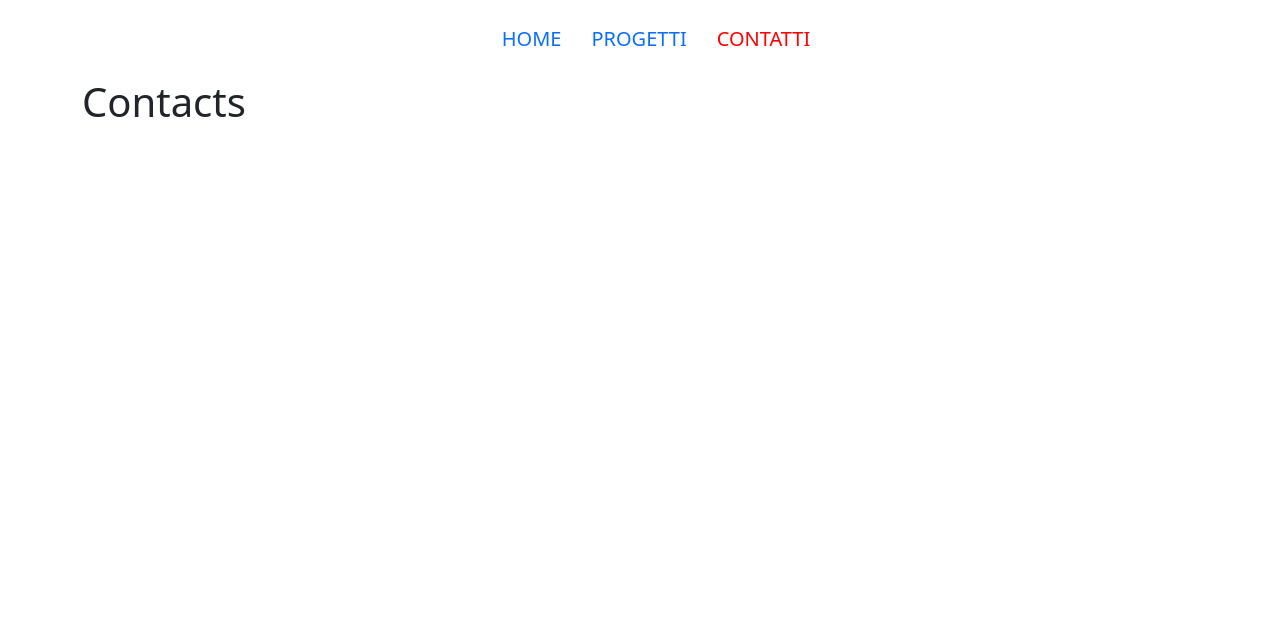
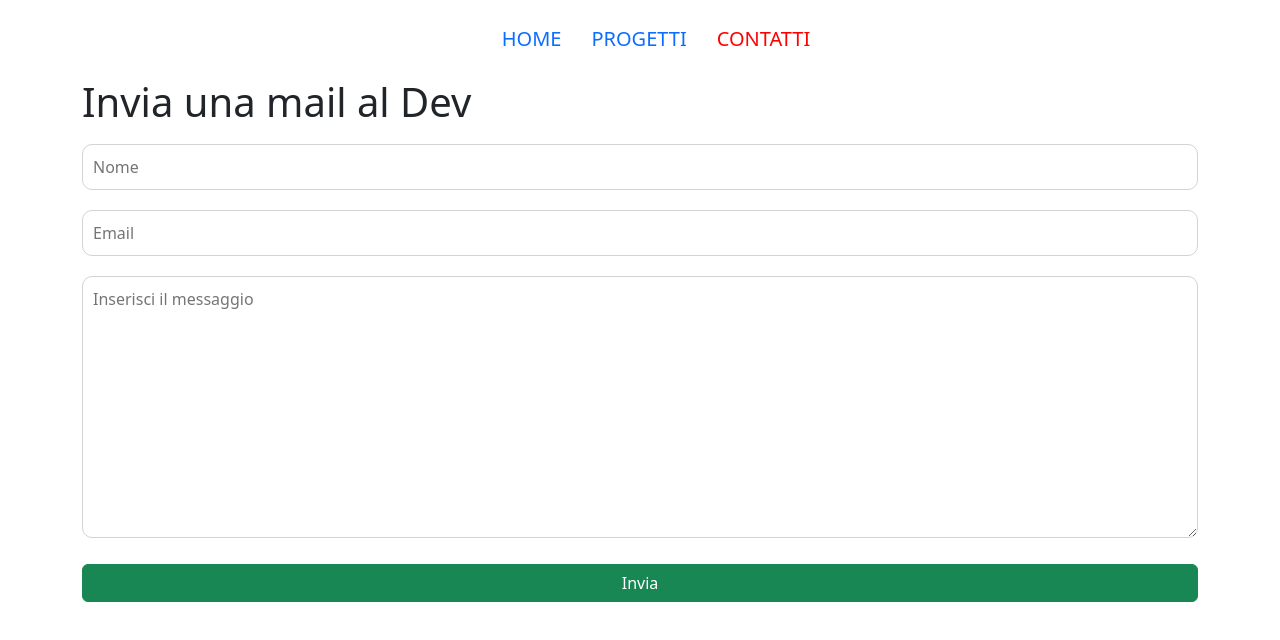
Before and after one commit to Devfrank94/vite-boolfolio, a Vue app: page /contacts in a window 1280 px wide. Shown: the top 640 px of the page. Built offline with nearby package versions, Linux system fonts and the light colour scheme; the HTML template or start-up script is replaced by a standard one.

Commit message:
create contact form and attach to contact vue

```diff
--- a/src/components/pages/Contacts.vue
+++ b/src/components/pages/Contacts.vue
@@ -1,9 +1,12 @@
 <script>
-
+import ContactForm from '../partials/ContactForm.vue'
 
 
 export default {
   name:'Contacts',
+  components:{
+    ContactForm
+  }
 
 
 }
@@ -12,7 +15,10 @@ export default {
 <template>
 
 
-<h1>Contacts</h1>
+<h1>Invia una mail al Dev</h1>
+
+
+<ContactForm/>
 
 
 
--- /dev/null
+++ b/src/components/partials/ContactForm.vue
@@ -0,0 +1,102 @@
+<script>
+import {store} from '../../data/store.js'
+import axios from 'axios';
+
+export default {
+    name:'ContactForm',
+    data(){
+      return{
+        name: '',
+        email: '',
+        message: '',
+        errors: {},
+        sending: false,
+        success: false
+
+      }
+    },
+
+    methods:{
+      sendForm(){
+        this.sending = true;
+        const data = {
+        name: this.name,
+        email: this.email,
+        message: this.message
+      }
+      axios.post(`${store.apiUrl}contacts`, data)
+      .then(result => {
+        this.sending = false;
+        this.success = result.data.success;
+        if(!result.data.success){
+          this.errors = result.data.errors;
+        }else{
+          this.errors = {};
+        }
+      })
+      .catch(error => {
+          this.sending = false;
+          this.errors = { message: ['C\'è un errore nel form.'] };
+          console.error(error);
+        });
+    }
+  }
+}
+
+
+</script>
+<template>
+
+  <form v-if="!success" @submit.prevent="sendForm()">
+    <div>
+      <input :class="{'error-form': errors.name}" v-model.trim="name" type="text" name="name" placeholder="Nome">
+      <p v-for="(error, index) in errors.name" :key="index" class="error-msg ms-2">{{ error }}</p>
+    </div>
+    <div>
+      <input :class="{'error-form': errors.email}"  v-model.trim="email" type="email" name="email" placeholder="Email">
+      <p v-for="(error, index) in errors.email" :key="index" class="error-msg ms-2">{{ error }}</p>
+    </div>
+    <div>
+      <textarea :class="{'error-form': errors.message}"  v-model.trim="message" name="message" placeholder="Inserisci il messaggio" cols="30" rows="10"></textarea>
+      <p v-for="(error, index) in errors.message" :key="index" class="error-msg ms-2">{{ error }}</p>
+    </div>
+    <button type="submit" class="btn btn-success" :disabled="sending">{{sending ? 'Invio in corso...' : 'Invia'}}</button>
+
+  </form>
+
+  <div v-else><h2 class="success">Form inviato correttamente</h2></div>
+
+
+</template>
+
+<style lang="scss" scoped>
+ @use '../../scss/main.scss' as *;
+
+input,textarea,button{
+  width: 100%;
+  margin: 10px 0;
+  padding: 10px;
+  border-radius: 10px;
+  border: 1px solid lightgray;
+}
+
+.error-form{
+  border: 2px solid red;
+}
+
+.error-msg{
+  color: red;
+  font-size: .8rem;
+  font-weight: bold;
+}
+
+.success{
+  color: green;
+}
+
+button{
+  cursor: pointer;
+}
+
+
+</style>
```
